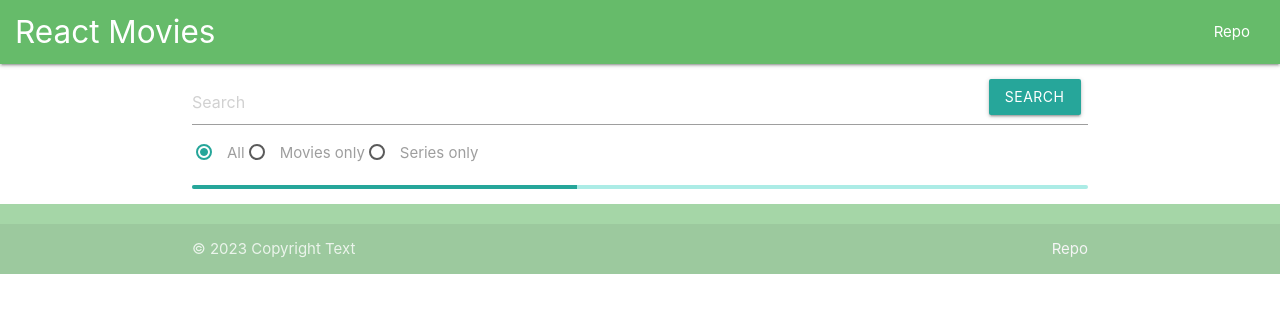
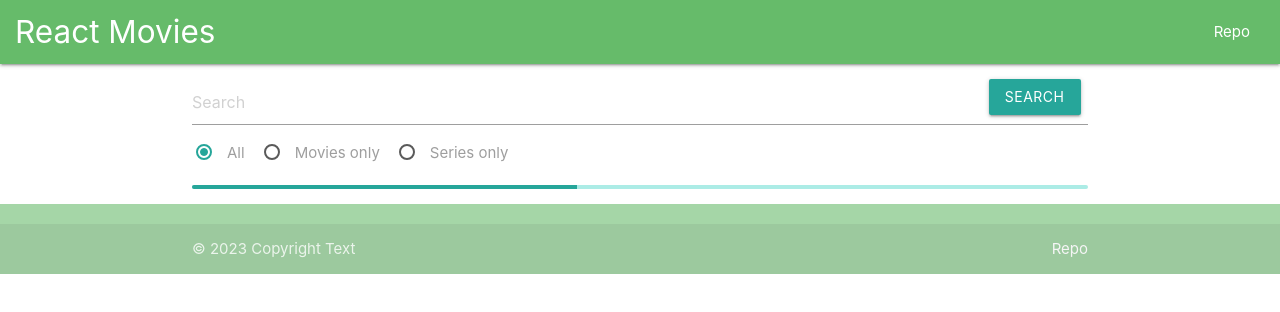
Before and after one commit to Udemy-React-Pet/movies-project-1, a React (Create React App) app: page / in a window 1280 px wide. Shown: the top 312 px of the page. Built offline with nearby package versions, Linux system fonts and the light colour scheme; no server answers.

Commit message:
Lesson 45 (#6)
* Lesson 44

Lesson 44 completed

* Lesson 45

Lesson 45 completed

```diff
--- a/src/components/Movies.jsx
+++ b/src/components/Movies.jsx
@@ -1,18 +1,21 @@
-import React from "react";
+import React from 'react';
 
-import Movie from "./Movie";
+import Movie from './Movie';
 
+function Movies(props) {
+  const { movies = [] } = props;
 
-function Movies (props) {
-	const {movies} = props;
-
-	return (
-		<div className="movies">
-			{movies.map(movie => {
-				return <Movie key={movie.imdbID} {...movie}/>
-			})}
-		</div>
-	);
+  return (
+    <div className='movies'>
+      {movies.length ? (
+        movies.map((movie) => {
+          return <Movie key={movie.imdbID} {...movie} />;
+        })
+      ) : (
+        <h4>Nothing was found</h4>
+      )}
+    </div>
+  );
 }
 
 export default Movies;
--- a/src/index.css
+++ b/src/index.css
@@ -22,3 +22,7 @@ nav {
 	top: 0;
 	right: 0.5rem;
 }
+
+label:not(:last-child) {
+	margin-right: 1rem;
+}
--- a/src/layout/Main.jsx
+++ b/src/layout/Main.jsx
@@ -9,35 +9,39 @@ class Main extends React.Component {
     super();
 
     this.state = {
-			movies: []
-		}
+      movies: [],
+      loading: true,
+    };
 
     this.searchMovies = this.searchMovies.bind(this);
   }
 
-	searchMovies(search, type = 'all') {
-		fetch(`http://www.omdbapi.com/?apikey=7e3f1687&s=${search !== '' ? `${search}` : 'matrix'}${type !== 'all' ? `&type=${type}` : ``}`)
-			.then(result => result.json())
-			.then(data => this.setState({movies: data.Search}));
+  componentDidMount() {
+    fetch('http://www.omdbapi.com/?apikey=7e3f1687&s=matrix')
+      .then((result) => result.json())
+      .then((data) => this.setState({ movies: data.Search, loading: false }));
   }
 
-	componentDidMount() {
-		fetch('http://www.omdbapi.com/?apikey=7e3f1687&s=matrix')
-			.then(result => result.json())
-			.then(data => this.setState({movies: data.Search}));
+  searchMovies(search, type = 'all') {
+    this.setState({ loading: true });
+    fetch(
+      `http://www.omdbapi.com/?apikey=7e3f1687&s=${
+        search !== '' ? `${search}` : 'matrix'
+      }${type !== 'all' ? `&type=${type}` : ``}`
+    )
+      .then((result) => result.json())
+      .then((data) => this.setState({ movies: data.Search, loading: false }));
   }
 
   render() {
-		const { movies } = this.state;
+    const { movies, loading } = this.state;
 
-		return <main className='container content'>
-			<Search searchMovies={this.searchMovies}/>
-			{
-				movies.length ? (
-					<Movies movies={movies} />
-				) : <Preloader />
-			}
+    return (
+      <main className='container content'>
+        <Search searchMovies={this.searchMovies} />
+        {loading ? <Preloader /> : <Movies movies={movies} />}
       </main>
+    );
   }
 }
 
```
Lines whose indentation alone changed are shown as unchanged.
